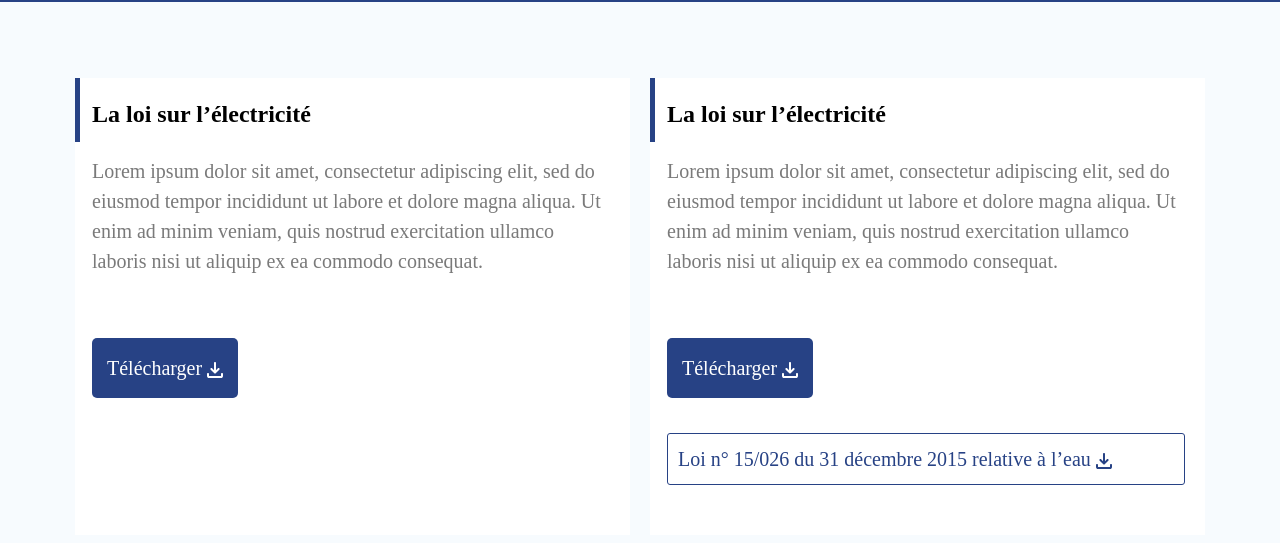
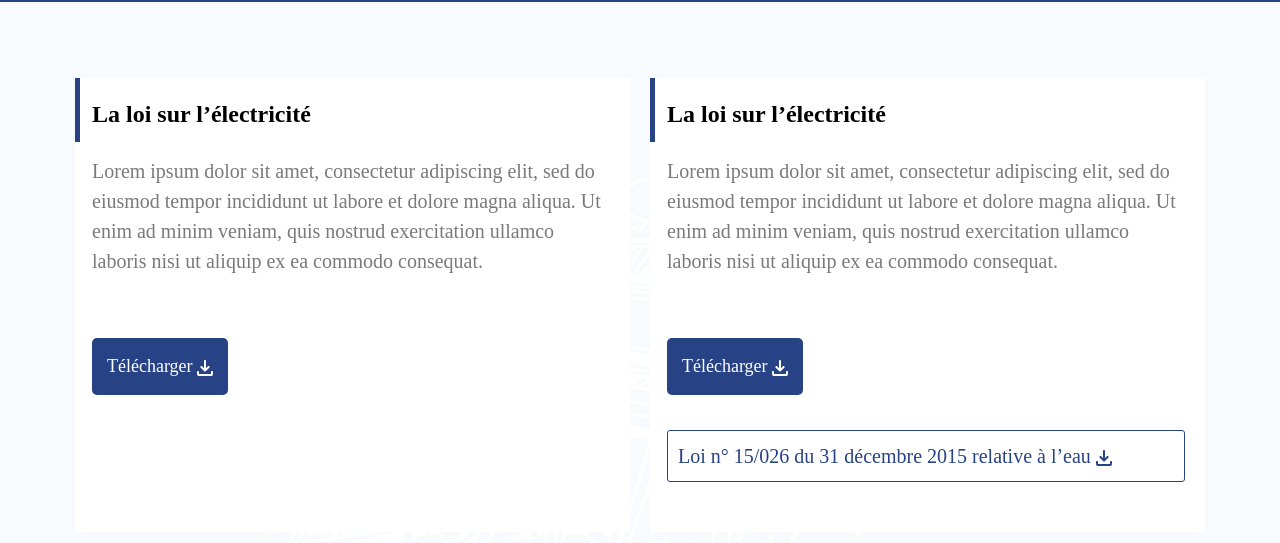
Before and after one commit to JoeMayinzi/Mrhe-v2, a plain HTML site: page src/public_policies_page/public_policies_page.html in a window 1280 px wide. Shown: the part 409-952 px from the top of the page. Drawn offline with Linux system fonts and the light colour scheme; files whose address does not match are found by name; a web font is replaced by a local one.

Commit message:
fix bugs

```diff
--- a/css/main.css
+++ b/css/main.css
@@ -720,7 +720,7 @@ footer .news-letter p {
 .public-politics-item {
   position: relative;
   background-color: rgba(255, 255, 255, 1);
-  margin-bottom: 80px;
+  margin-bottom: 45px;
   padding-top: 18px;
   padding-bottom: 50px;
   padding-left: 17px;
@@ -753,7 +753,7 @@ footer .news-letter p {
 .public-politics-item .download-btn {
   display: inline-block;
   color: rgba(255, 255, 255, 1) !important;
-  font-size: 20px;
+  font-size: 18px;
 }
 
 .law-descri {
--- a/src/public_policies_page/public_policies_page.html
+++ b/src/public_policies_page/public_policies_page.html
@@ -99,11 +99,10 @@
           <span>P</span>
           <h2>Politiques publiques</h2>
         </div>
-        <!--
             <div class="content-left">
-                <img src="/assets/img/hero-letter-mobile.png" alt="">
+                <img src="/assets/img/VECTEUR FOND SITE HYDRO ELECTRIQUE_Plan de travail 1 copie.png" alt="">
             </div>
-            -->
+
       </div>
     </div>
   </section>
```
Also changed, not shown: assets/img/VECTEUR FOND SITE HYDRO ELECTRIQUE_Plan de travail 1 copie.png (added).
